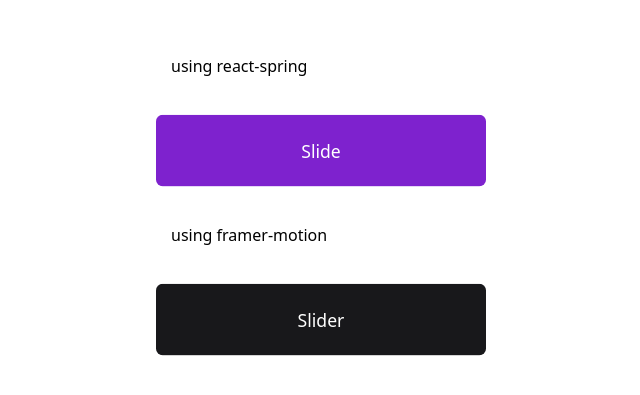
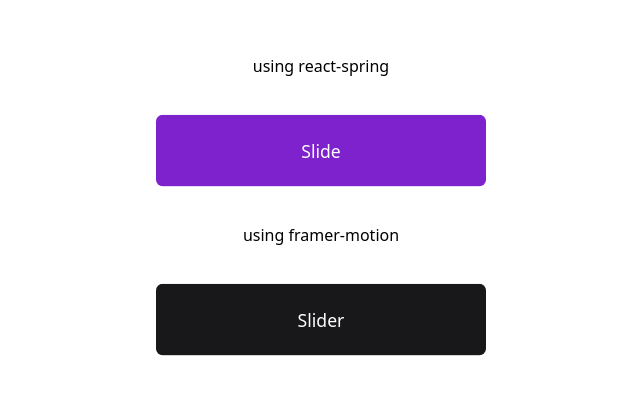
Before and after one commit to willian-lemann/react-spring-framer-motion, a Next.js app: page / in a window 1280 px wide. Shown: the part 197-592 px from the top of the page, without its empty margins (319-959 px from the left). Built offline with nearby package versions, Linux system fonts and the light colour scheme.

Commit message:
feat: width

```diff
--- a/src/pages/index.tsx
+++ b/src/pages/index.tsx
@@ -4,7 +4,7 @@
 export default function Home() {
   return (
     <div className="h-screen w-screen flex justify-center items-center relative">
-      <div className="flex flex-col gap-10">
+      <div className="flex flex-col gap-10   h-full items-center justify-center p-4 overflow-hidden">
         <h1>using react-spring</h1>
         <Slider />
 
```
